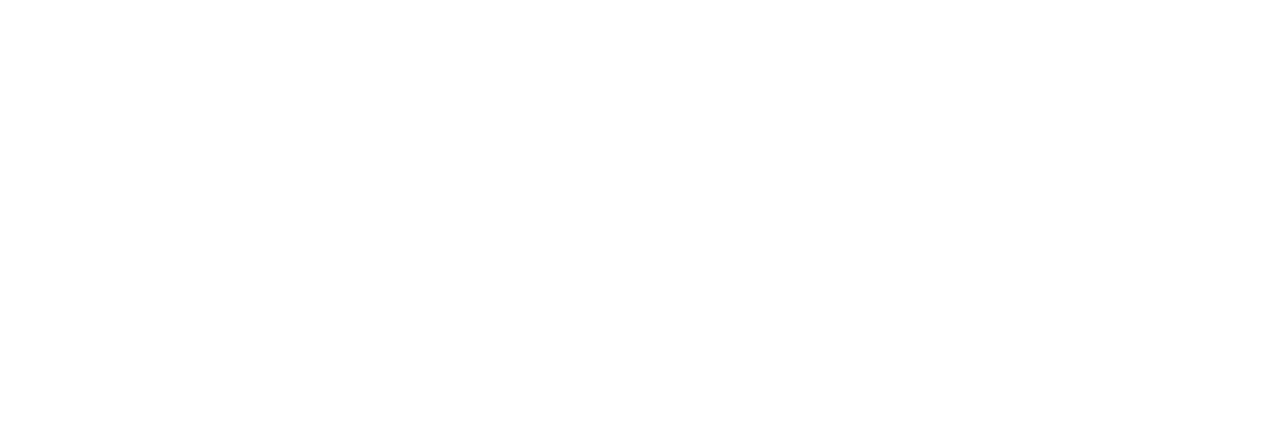
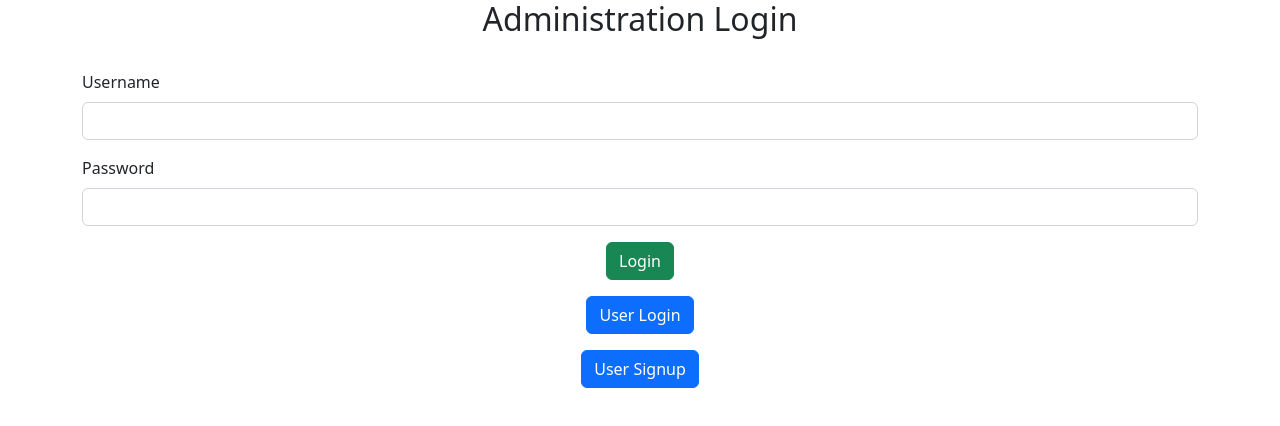
Before and after one commit to GokulDas-07/Shopping-New-Angular-App, an Angular app: page / in a window 1280 px wide. Shown: the top 426 px of the page. Built offline with nearby package versions, Linux system fonts and the light colour scheme.

Commit message:
admin login

```diff
--- /dev/null
+++ b/src/app/admin-login/admin-login.component.html
@@ -0,0 +1,25 @@
+<div class="container">
+    <div class="row">
+        <div class="col col-12 col-sm-12 col-md-12 col-lg-12 col-xl-12 col-xxl-12">
+            <div class="row g-3">
+                <label for=""  class="form-label text-center"><h2>Administration Login</h2></label>
+                <div class="col col-12 col-sm-12 col-md-12 col-lg-12 col-xl-12 col-xxl-12">
+                    <label for="" class="form-label">Username</label>
+                    <input name="username" [(ngModel)]="username" type="text" class="form-control">
+                </div>
+                <div class="col col-12 col-sm-12 col-md-12 col-lg-12 col-xl-12 col-xxl-12">
+                    <label class="form-label">Password</label>
+                    <input name="password" [(ngModel)]="password" type="password"  id="" class="form-control">
+                </div>
+                <div class="col col-12 col-sm-12 col-md-12 col-lg-12 col-xl-12 col-xxl-12 text-center">
+                   <button (click)="readValues()" class="btn btn-success">Login</button>
+                </div>
+                <div class="col col-12 col-sm-12 col-md-12 col-lg-12 col-xl-12 col-xxl-12 text-center">
+                    <a routerLink="#" class="btn btn-primary">User Login</a>
+                 </div>
+                 <div class="col col-12 col-sm-12 col-md-12 col-lg-12 col-xl-12 col-xxl-12 text-center">
+                    <a routerLink="#" class="btn btn-primary">User Signup</a>
+                 </div>
+            </div>
+        </div>
+    </div>
--- /dev/null
+++ b/src/app/admin-login/admin-login.component.ts
@@ -0,0 +1,30 @@
+import { Component } from '@angular/core';
+import { Router } from '@angular/router';
+
+@Component({
+  selector: 'app-admin-login',
+  templateUrl: './admin-login.component.html',
+  styleUrls: ['./admin-login.component.css']
+})
+export class AdminLoginComponent {
+  username=""
+  password=""
+
+  constructor(private route:Router){}
+
+  readValues=()=>
+  {
+    let data:any={"username":this.username,"password":this.password}
+
+    if(this.username=="admin" && this.password=="12345")
+    {
+      this.route.navigate(['#'])
+    }else
+    {
+      alert("Access Denied")
+      this.username=""
+      this.password=""
+    }
+  }
+
+}
--- a/src/app/app-routing.module.ts
+++ b/src/app/app-routing.module.ts
@@ -1,7 +1,10 @@
 import { NgModule } from '@angular/core';
 import { RouterModule, Routes } from '@angular/router';
+import { AdminLoginComponent } from './admin-login/admin-login.component';
 
-const routes: Routes = [];
+const routes: Routes = [
+  {path:"",component:AdminLoginComponent}
+];
 
 @NgModule({
   imports: [RouterModule.forRoot(routes)],
--- a/src/app/app.module.ts
+++ b/src/app/app.module.ts
@@ -4,11 +4,13 @@
 
 import { AppRoutingModule } from './app-routing.module';
 import { AppComponent } from './app.component';
-import { HttpClientModule } from '@angular/common/http'
+import { HttpClientModule } from '@angular/common/http';
+import { AdminLoginComponent } from './admin-login/admin-login.component'
 
 @NgModule({
   declarations: [
-    AppComponent
+    AppComponent,
+    AdminLoginComponent
   ],
   imports: [
     BrowserModule,
```
Also changed, not shown: src/app/admin-login/admin-login.component.css (added).
